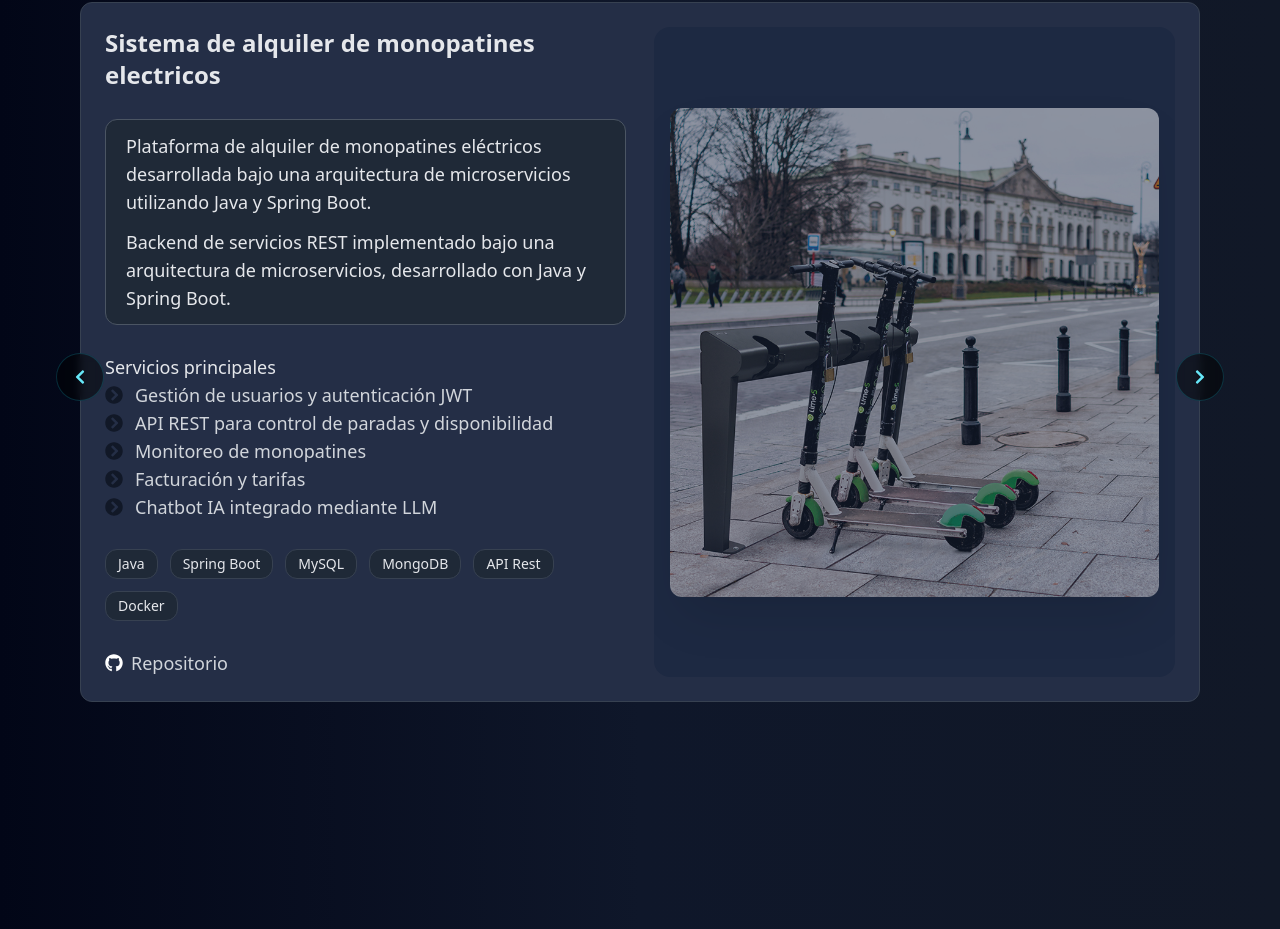
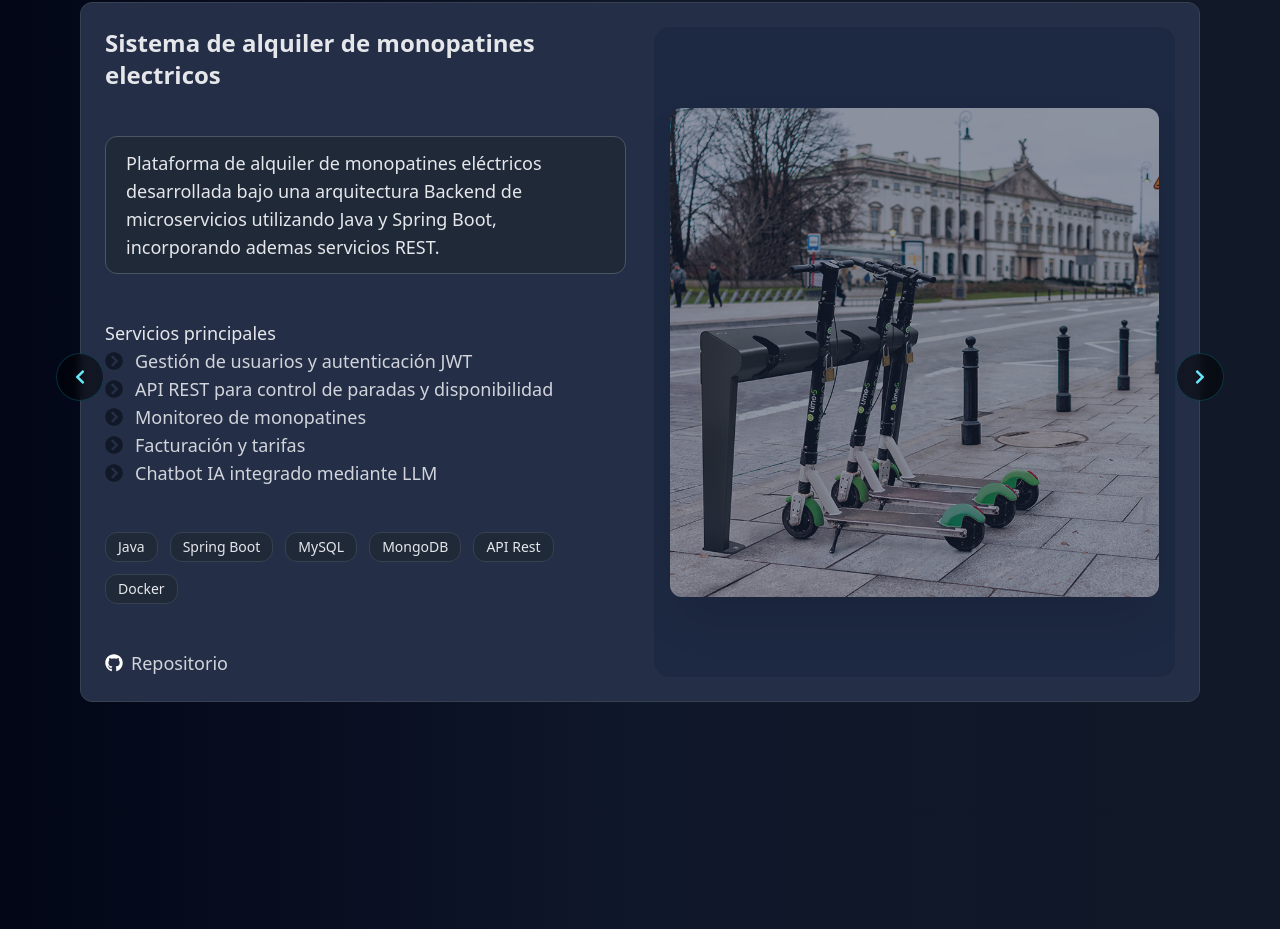
Before and after one commit to brunodlp/portfolio, a React (Vite) app: page / in a window 1280 px wide. Shown: the part 3508-4437 px from the top of the page. Built offline with nearby package versions, Linux system fonts and the light colour scheme.

Commit message:
change project

```diff
--- a/src/components/projects.jsx
+++ b/src/components/projects.jsx
@@ -56,12 +56,9 @@ function Projects() {
                 <div className="space-y-3 border border-gray-600 rounded-xl px-5 py-3 bg-gray-800">
                   <p>
                     Plataforma de alquiler de monopatines eléctricos
-                    desarrollada bajo una arquitectura de microservicios
-                    utilizando Java y Spring Boot.
-                  </p>
-                  <p>
-                    Backend de servicios REST implementado bajo una arquitectura
-                    de microservicios, desarrollado con Java y Spring Boot.
+                    desarrollada bajo una arquitectura Backend de microservicios
+                    utilizando Java y Spring Boot, incorporando ademas servicios
+                    REST.
                   </p>
                 </div>
 
```
